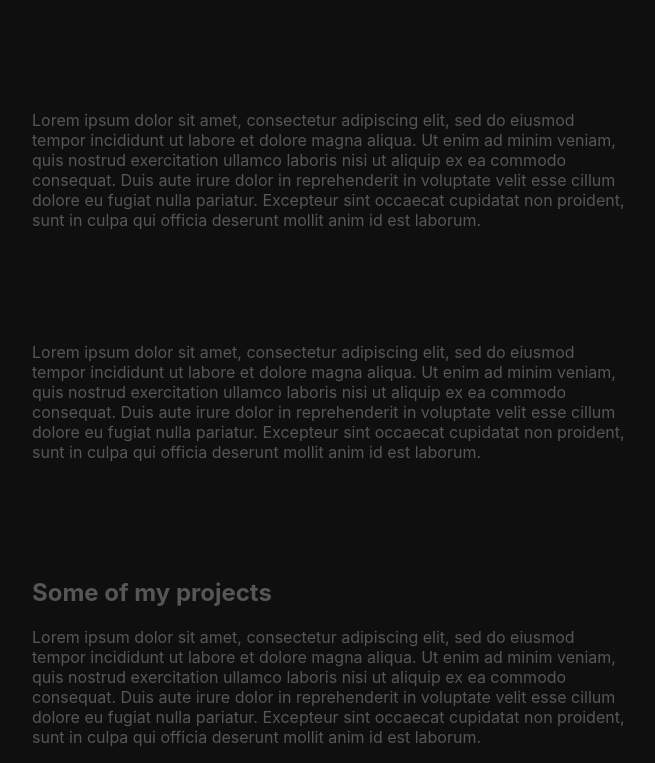
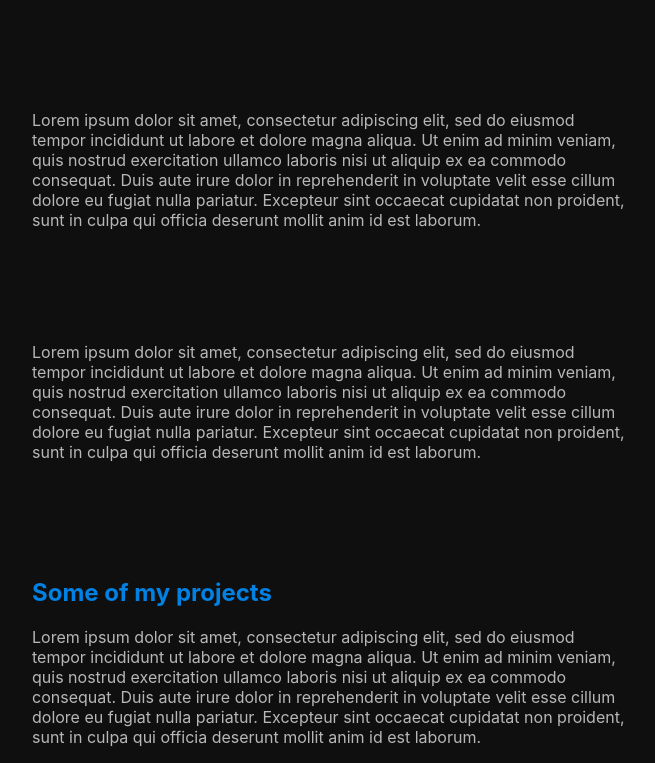
Before and after one commit to aryan-rajoria/Aryan-Rajoria.github.io, a React (Create React App) app: page / in a window 1280 px wide. Shown: the part 1011-1774 px from the top of the page, without its empty margins (308-963 px from the left). Built offline with nearby package versions, Linux system fonts and the light colour scheme; the HTML template or start-up script is replaced by a standard one.

Commit message:
adding css to subparts

```diff
--- a/src/App.css
+++ b/src/App.css
@@ -3,12 +3,13 @@
     --background: rgb(16, 15, 15);
     --accent: rgb(0, 129, 228);
     --highlight: #fd6136;
-    --secondary: rgba(238, 238, 238, 0.317);
+    --secondary: rgba(238, 238, 238, 0.758);
     --navbar: #1c1c1c;
     --navbar-text: #494949;
 }
 
 .subpart-h2 {
+    color: var(--accent);
 }
 
 .general-div {
--- a/src/pages/portfolio/highlightedprojects/highlights.jsx
+++ b/src/pages/portfolio/highlightedprojects/highlights.jsx
@@ -1,7 +1,7 @@
 function highlights() {
     return (
         <div className="general-div">
-            <h2>Some of my projects</h2>
+            <h2 className="subpart-h2">Some of my projects</h2>
             <p>
                 Lorem ipsum dolor sit amet, consectetur adipiscing elit, sed do
                 eiusmod tempor incididunt ut labore et dolore magna aliqua. Ut
```
